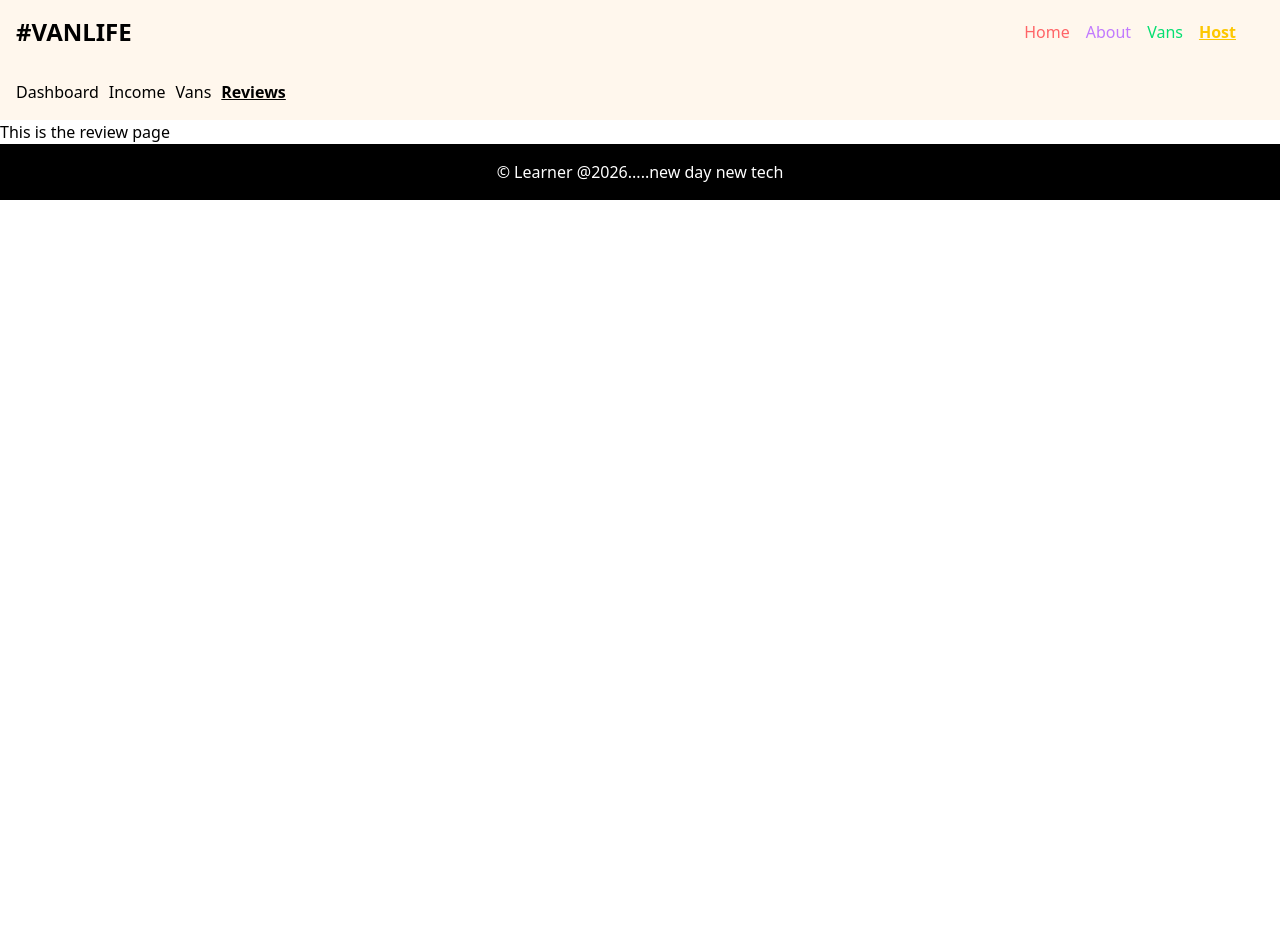
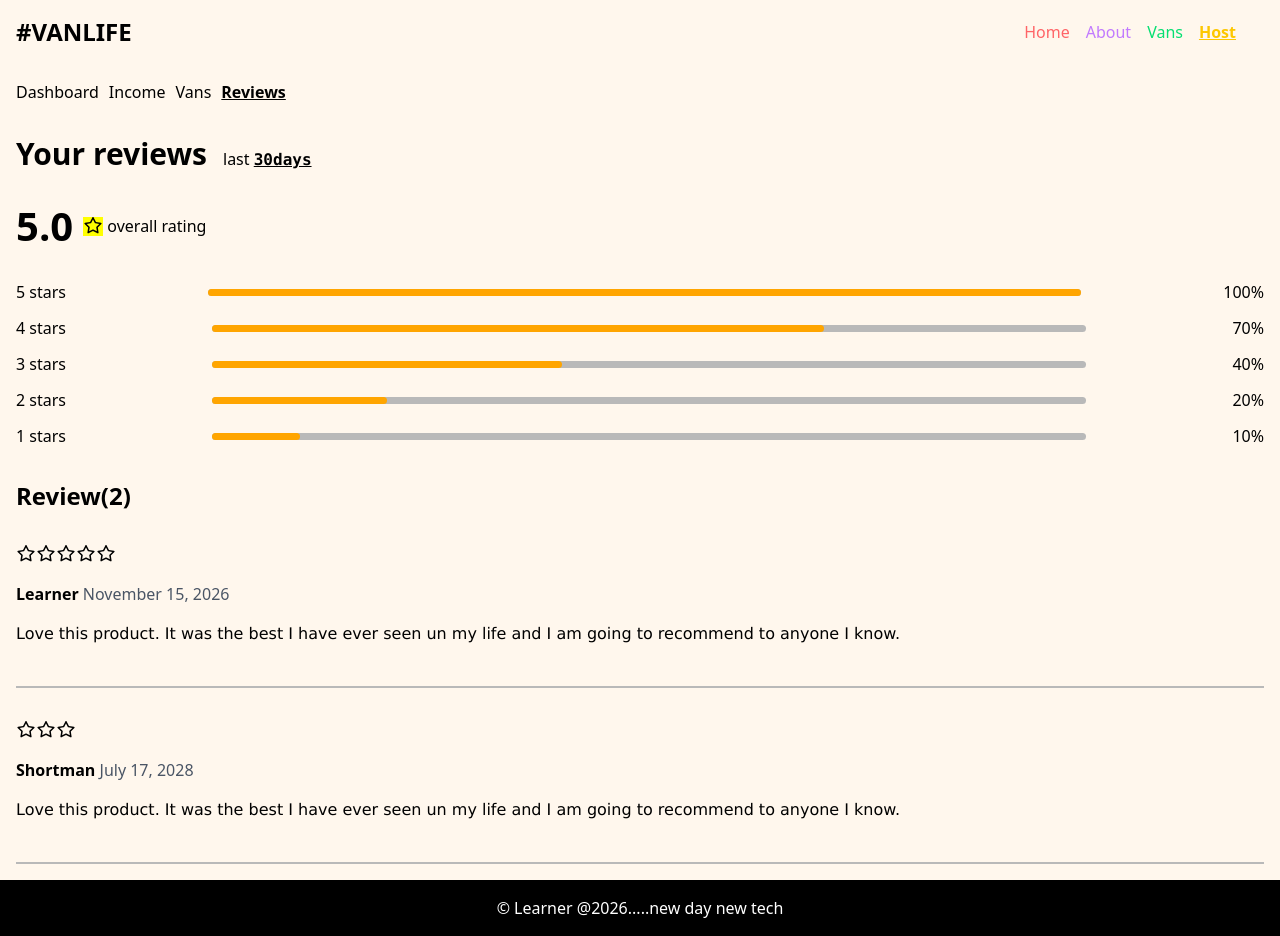
Before and after one commit to Learnerodi1/React-Router-and-tailwindCSS, a React (Vite) app: page /host/review in a window 1280 px wide. Before the commit the page ends 800 px from the top, so only its background shows below. Built offline with nearby package versions, Linux system fonts and the light colour scheme; what miragejs would draw is missing.

Commit message:
new changes

```diff
--- a/src/component/hostpages/hostReviewPage.jsx
+++ b/src/component/hostpages/hostReviewPage.jsx
@@ -1,12 +1,77 @@
 import React, { Component, useState } from "react";
 import clsx from "clsx";
+import { FontAwesomeIcon } from "@fortawesome/react-fontawesome";
+import { faStar } from "@fortawesome/free-regular-svg-icons";
 
-const HostReviewPage = () => {
+const Rating = (props) => {
+    let { percent, star } = props
     return (
         <>
-            <h1>This is the review page</h1>
+            <div className="flex justify-between items-center my-3">
+                <p>{star} stars</p>
+                <p className="bg-[#B9B9B9] h-[7px] rounded-md  w-[70%] "><code className={`block bg-[orange] h-[7px] rounded-md`} style={{ width: `${percent}%` }}></code></p>
+                <span>{percent}%</span>
+            </div>
+        </>
+    )
+}
+const CommentTab = (props) => {
+    const { starNum, name, date, message } = props
+    const [numOfStar, updateSatrNum] = useState(() => {
+        let arr = []
+        for (let i = 0; i < starNum; i++) {
+            arr.push(<FontAwesomeIcon key={i} icon={faStar} />)
+        }
+        return arr
+    })
+
+    return (
+        <>
+            <section className="">
+                <div>
+                    { numOfStar}
+                </div>
+                <p className="py-4 text-gray-600"><span className="font-bold text-black ">{name}</span> {date} </p>
+                <p className="font-[verdana]">{message}</p>
+                <p className="h-[2px] bg-[#B9B9B9] w-[100%] mt-10 "></p>
+            </section>
         </>
     )
 }
 
-export{HostReviewPage}
+const HostReviewPage = () => {
+    const [comment, updateComment] = useState([
+        { id: 1, starNum: 5, name: "Learner", date: "November 15, 2026", message: "Love this product. It was the best I have ever seen un my life and I am going to recommend to anyone I know." },
+        { id: 2, starNum: 3, name: "Shortman", date: "July 17, 2028", message: "Love this product. It was the best I have ever seen un my life and I am going to recommend to anyone I know." }
+    ])
+    let elementMsg = comment.map((msg) => <CommentTab name={msg.name} key={msg.id} date={msg.date} message={msg.message} starNum={msg.starNum} />)
+    return (
+        <>
+            <main className="bg-[#FFF7ED] p-4">
+                <h2 className="text-3xl font-bold mb-6 ">
+                    Your reviews
+                    <span className="text-[1rem] ml-4 font-normal">
+                        last <code className="underline font-bold "> 30days</code>
+                    </span>
+                </h2>
+                <p className="mb-6 text-[2.5rem] flex gap-[10px] font-bold ">
+                    5.0  <span className="text-[1rem] self-center font-normal "><code className="bg-[yellow] "><FontAwesomeIcon icon={faStar} /></code> overall rating</span>
+                </p>
+                <section >
+                    <Rating percent={100} star={5} />
+                    <Rating percent={70} star={4} />
+                    <Rating percent={40} star={3} />
+                    <Rating percent={20} star={2} />
+                    <Rating percent={10} star={1} />
+                </section>
+
+                <section className="flex flex-col gap-[30px] mt-8 ">
+                    <h4 className="font-bold text-2xl">Review{`(${comment.length})`}</h4>
+                    {elementMsg}
+                </section>
+            </main>
+        </>
+    )
+}
+
+export { HostReviewPage }
--- a/src/component/hostpages/hostVanPage.jsx
+++ b/src/component/hostpages/hostVanPage.jsx
@@ -24,7 +24,7 @@ const VansList = (props) => {
 }
 
 const HostVanPage = () => {
-    const elementVans = vanInfo.map((van)=> <VansList imgSrc={van.imageUrl} name={van.name} price={van.price} />)
+    const elementVans = vanInfo.map((van)=> <VansList imgSrc={van.imageUrl} name={van.name} price={van.price} key={van.id} />)
 
     return (
         <>
--- a/src/component/hostpages/hostpage.jsx
+++ b/src/component/hostpages/hostpage.jsx
@@ -29,7 +29,7 @@ const VansList = (props) => {
 }
 
 const HostPage = () => {
-    const elementVans = vanInfo.map((van)=> <VansList imgSrc={van.imageUrl} name={van.name} price={van.price} />)
+    const elementVans = vanInfo.map((van)=> <VansList imgSrc={van.imageUrl} name={van.name} price={van.price} key={van.id} />)
     return (
         <>
             <main>
```
